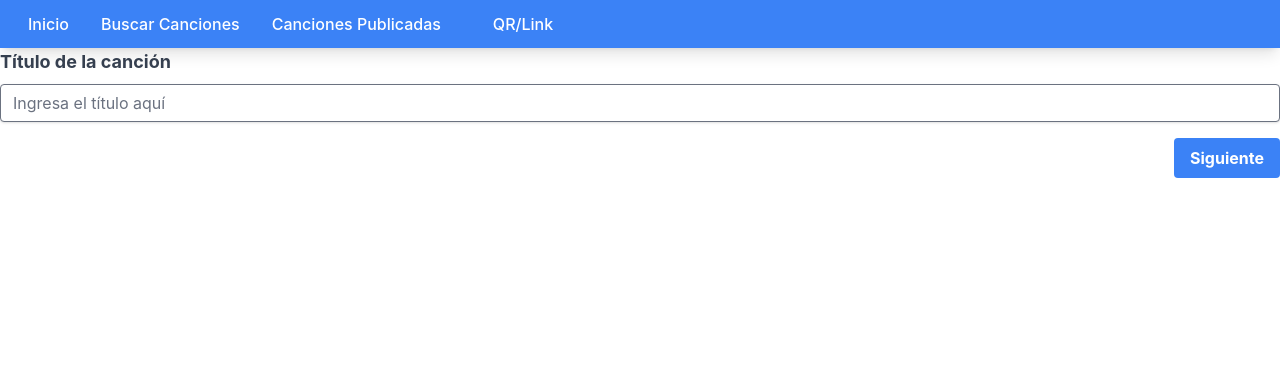
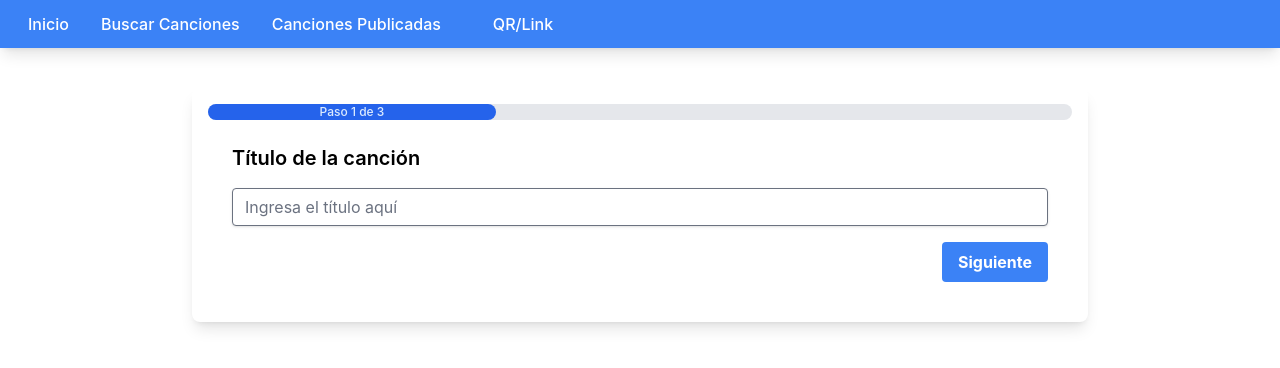
Before and after one commit to javmo/cancionero-app, a React (Create React App) app: page /addSongWizard in a window 1280 px wide. Shown: the top 368 px of the page. Built offline with nearby package versions, Linux system fonts and the light colour scheme.

Commit message:
arreglo scansong

```diff
--- a/src/components/ModalLectura.js
+++ b/src/components/ModalLectura.js
@@ -5,10 +5,15 @@ const ModalLectura = ({ isOpen, onClose, children }) => {
   if (!isOpen) return null;
 
   return (
-    <div className="fixed inset-0 bg-gray-600 bg-opacity-75 flex justify-center items-center">
-      <div className="bg-white p-5 rounded-lg max-w-lg max-h-full overflow-auto">
-        <button onClick={onClose} className="float-right font-bold">X</button>
-        {children}
+    <div className="fixed inset-0 z-50 overflow-auto bg-gray-500 bg-opacity-75 flex">
+      <div className="relative p-4 bg-white w-full max-w-lg m-auto flex-col flex rounded-lg shadow-lg">
+        <button onClick={onClose} className="absolute top-0 right-0 mt-4 mr-4">
+          {/* Asegúrate de tener un ícono o texto aquí para cerrar el modal */}
+          <span>&times;</span>
+        </button>
+        <div className="overflow-y-auto max-h-[70vh]"> {/* Esta es la parte importante para el scroll */}
+          {children}
+        </div>
       </div>
     </div>
   );
--- a/src/components/wizard/LyricsStep.js
+++ b/src/components/wizard/LyricsStep.js
@@ -1,25 +1,26 @@
 import React from 'react';
-import LyricScanner from '../LyricScanner'; // Asegúrate de que la ruta sea correcta
+import LyricScanner from '../LyricScanner';
 
 const LyricsStep = ({ data, onDataChange, goNextStep, goPrevStep }) => {
-  // Función para manejar cuando el texto de la letra es reconocido
-  const handleScan = (scannedText) => {
-    onDataChange({ ...data, lyrics: scannedText });
-  };
+  const handleScan = (scannedText) => onDataChange({ ...data, lyrics: scannedText });
 
   return (
-    <div>
-      <h2>Letra de la canción</h2>
+    <div className="step-container p-6">
+      <h2 className="text-xl font-semibold mb-4">Letra de la canción</h2>
       <LyricScanner onScan={handleScan} />
-      {/* Área de texto que muestra la letra reconocida y permite su edición */}
       <textarea
         value={data.lyrics}
         onChange={(e) => onDataChange({ ...data, lyrics: e.target.value })}
-        className="w-full p-2 border"
+        className="w-full p-2 border rounded my-4"
+        rows="10"
       />
       <div className="flex justify-between">
-        <button onClick={goPrevStep}>Anterior</button>
-        <button onClick={goNextStep}>Siguiente</button>
+        <button onClick={goPrevStep} className="bg-gray-300 hover:bg-gray-400 text-gray-800 font-bold py-2 px-4 rounded focus:outline-none focus:shadow-outline">
+          Anterior
+        </button>
+        <button onClick={goNextStep} className="bg-blue-500 hover:bg-blue-700 text-white font-bold py-2 px-4 rounded focus:outline-none focus:shadow-outline">
+          Siguiente
+        </button>
       </div>
     </div>
   );
--- a/src/components/wizard/PreviewStep.js
+++ b/src/components/wizard/PreviewStep.js
@@ -1,27 +1,61 @@
+import React, { useState } from 'react';
+import { useNavigate } from 'react-router-dom';
+import { FontAwesomeIcon } from '@fortawesome/react-fontawesome';
+import { faCheckCircle, faSpinner } from '@fortawesome/free-solid-svg-icons';
+import SongService from '../../services/SongService';
+import Song from '../../models/Song';
+
 const PreviewStep = ({ data, goPrevStep }) => {
-    const handleSaveSong = () => {
-      console.log('Guardando canción:', data);
-      // Aquí podrías enviar los datos a un servidor o a una base de datos
+  const [isSaving, setIsSaving] = useState(false);
+  const [saveSuccessful, setSaveSuccessful] = useState(false);
+  const navigate = useNavigate(); // useNavigate en lugar de useHistory
+  const songService = new SongService();
+
+  const handleSaveSong = async () => {
+    setIsSaving(true);
+    try {
+      // Lógica para enviar los datos a la API
+      const song = new Song(data.title, [] ,data.lyrics);
+      const jsonData = song.toJson();
+      const response = await songService.postSong(jsonData);
+      console.log(response); // Manejo de la respuesta
+      setIsSaving(false);
+      setSaveSuccessful(true);
+      setTimeout(() => {
+        navigate('/'); // Redirige a la página de inicio o a la lista de canciones
+      }, 2000); // Espera 2 segundos antes de redirigir
+    } catch (error) {
+      console.error('Error al guardar la canción:', error);
+      setIsSaving(false);
+      // Manejo de errores
+    }
   };
 
+  if (isSaving) {
+    return <FontAwesomeIcon icon={faSpinner} spin />;
+  }
+
+  if (saveSuccessful) {
     return (
-      <div className="step-container">
+      <div>
+        <FontAwesomeIcon icon={faCheckCircle} className="text-green-500" />
+        <p>Canción guardada con éxito!</p>
+      </div>
+    );
+  }
+
+  return (
+    <div className="step-container p-6">
+      <h2 className="text-xl font-semibold mb-4">Previsualización de la Canción</h2>
       <div className="mb-4">
-          <h2 className="text-lg font-bold mb-2">Previsualización de la Canción</h2>
         <p><strong>Título:</strong> {data.title}</p>
         <p><strong>Letra:</strong> {data.lyrics}</p>
       </div>
       <div className="flex justify-between">
-          <button
-            onClick={goPrevStep}
-            className="bg-gray-300 hover:bg-gray-400 text-gray-800 font-bold py-2 px-4 rounded-l focus:outline-none focus:shadow-outline"
-          >
+        <button onClick={goPrevStep} className="bg-gray-300 hover:bg-gray-400 text-gray-800 font-bold py-2 px-4 rounded-l focus:outline-none focus:shadow-outline">
           Atrás
         </button>
-          <button
-            onClick={handleSaveSong}
-            className="bg-green-500 hover:bg-green-700 text-white font-bold py-2 px-4 rounded-r focus:outline-none focus:shadow-outline"
-          >
+        <button onClick={handleSaveSong} className="bg-green-500 hover:bg-green-700 text-white font-bold py-2 px-4 rounded-r focus:outline-none focus:shadow-outline">
           Guardar Canción
         </button>
       </div>
--- /dev/null
+++ b/src/components/wizard/ProgressBar.js
@@ -0,0 +1,17 @@
+import React from 'react';
+
+const ProgressBar = ({ currentStep, totalSteps }) => {
+  // Asegúrate de que el ancho mínimo sea mayor que 0 para que se muestre algo en el primer paso
+  const width = Math.max(((currentStep + 1) / totalSteps) * 100, 5);
+
+  return (
+    <div className="w-full bg-gray-200 rounded-full dark:bg-gray-700">
+      <div
+        className="bg-blue-600 text-xs font-medium text-blue-100 text-center p-0.5 leading-none rounded-full"
+        style={{ width: `${width}%` }}
+      >{`Paso ${currentStep + 1} de ${totalSteps}`}</div>
+    </div>
+  );
+};
+
+export default ProgressBar;
--- a/src/components/wizard/SongCreationWizard.js
+++ b/src/components/wizard/SongCreationWizard.js
@@ -1,7 +1,8 @@
 import React, { useState } from 'react';
-import TitleStep from './TitleStep'; // Asegúrate de que estas rutas sean correctas
+import TitleStep from './TitleStep';
 import LyricsStep from './LyricsStep';
 import PreviewStep from './PreviewStep';
+import ProgressBar from './ProgressBar';
 
 const steps = [
   TitleStep,
@@ -16,27 +17,15 @@ const SongCreationWizard = () => {
     lyrics: '',
   });
 
-  const goNextStep = () => {
-    if (currentStep < steps.length - 1) {
-      setCurrentStep(currentStep + 1);
-    }
-  };
+  const goNextStep = () => setCurrentStep((prev) => Math.min(prev + 1, steps.length - 1));
+  const goPrevStep = () => setCurrentStep((prev) => Math.max(prev - 1, 0));
+  const handleDataChange = (newData) => setSongData({ ...songData, ...newData });
 
-  const goPrevStep = () => {
-    if (currentStep > 0) {
-      setCurrentStep(currentStep - 1);
-    }
-  };
-
-  const handleDataChange = (newData) => {
-    setSongData({ ...songData, ...newData });
-  };
-
-  // Asegúrate de que obtienes el componente actual basado en el paso en que te encuentras
   const CurrentStepComponent = steps[currentStep];
 
   return (
-    <div className="wizard-container">
+    <div className="wizard-container mx-auto my-10 p-4 bg-white shadow-lg rounded-lg max-w-4xl">
+      <ProgressBar currentStep={currentStep} totalSteps={steps.length} />
       <CurrentStepComponent
         data={songData}
         onDataChange={handleDataChange}
--- a/src/components/wizard/TitleStep.js
+++ b/src/components/wizard/TitleStep.js
@@ -2,23 +2,19 @@ import React from 'react';
 
 const TitleStep = ({ data, onDataChange, goNextStep }) => {
   return (
-      <div className="step-container">
-        <div className="mb-4">
-          <label className="block text-gray-700 text-lg font-bold mb-2">
-            Título de la canción
-          </label>
+    <div className="step-container p-6">
+      <h2 className="text-xl font-semibold mb-4">Título de la canción</h2>
       <input
         type="text"
         value={data.title}
         onChange={(e) => onDataChange({ title: e.target.value })}
-            className="shadow appearance-none border rounded w-full py-2 px-3 text-gray-700 leading-tight focus:outline-none focus:shadow-outline"
+        className="shadow appearance-none border rounded w-full py-2 px-3 mb-4 text-gray-700 leading-tight focus:outline-none focus:shadow-outline"
         placeholder="Ingresa el título aquí"
       />
-        </div>
       <div className="flex justify-end">
         <button
           onClick={goNextStep}
-            className="bg-blue-500 hover:bg-blue-700 text-white font-bold py-2 px-4 rounded focus:outline-none focus:shadow-outline"
+          className="bg-blue-500 hover:bg-blue-700 text-white font-bold py-2 px-4 rounded focus:outline-none focus:shadow-outline transition duration-300 ease-in-out transform hover:-translate-y-1 hover:scale-105"
         >
           Siguiente
         </button>
@@ -27,5 +23,4 @@ const TitleStep = ({ data, onDataChange, goNextStep }) => {
   );
 };
 
-
 export default TitleStep;
```
Lines whose indentation alone changed are shown as unchanged.
